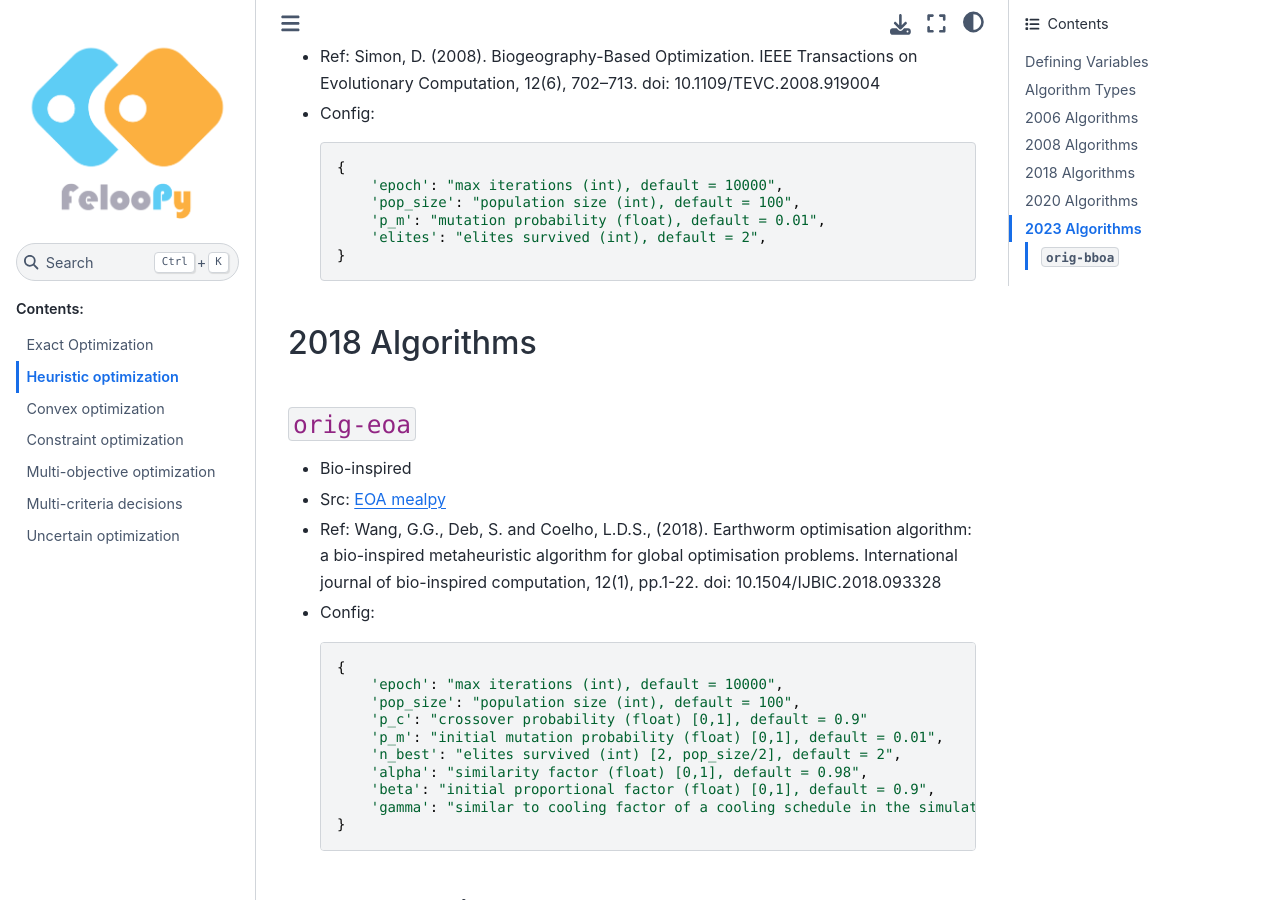
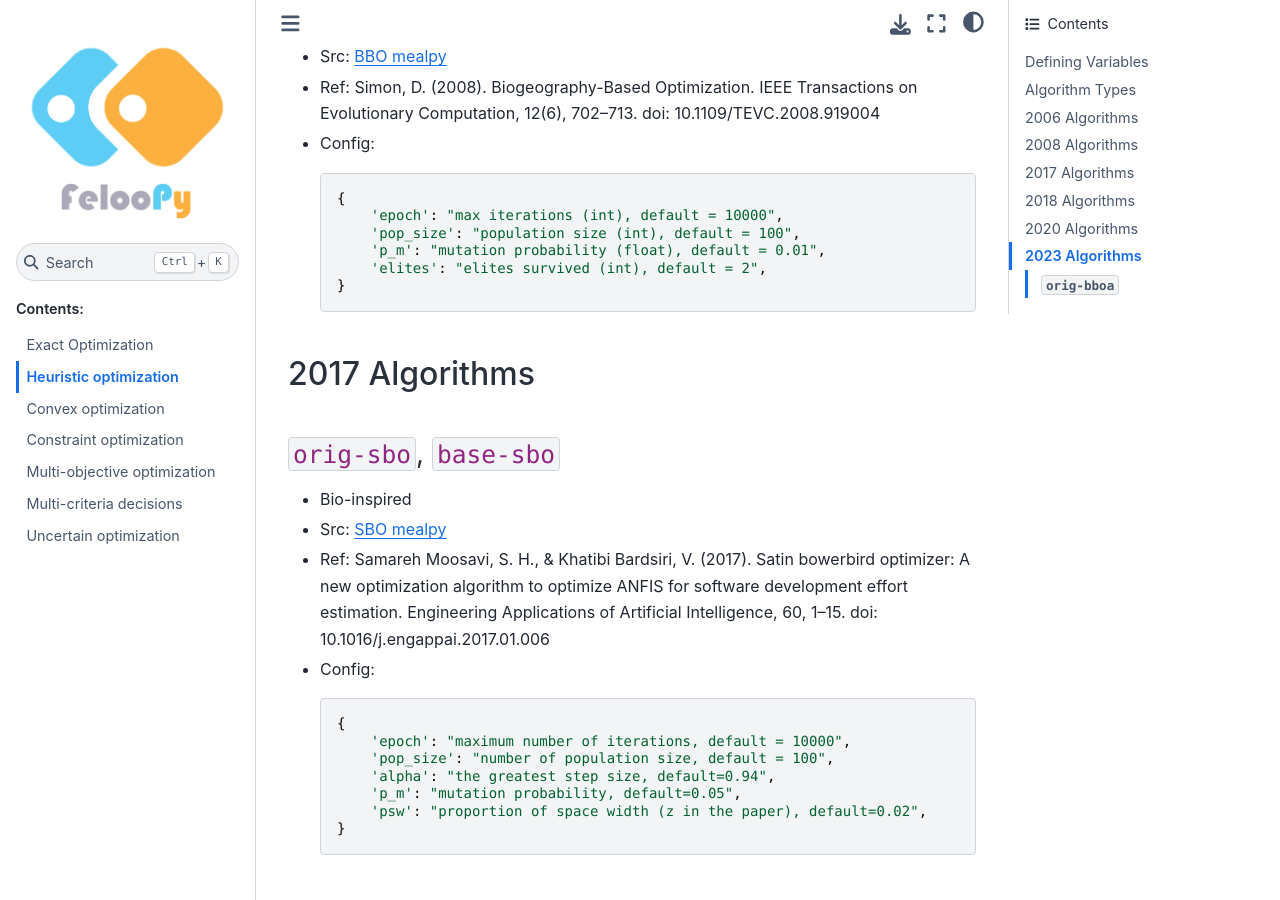
Before and after one commit to ktafakkori/feloopy, a Sphinx documentation site: the page built from docs/heuristic.md, in a window 1280 px wide and 900 px high, scrolled down 1545 px. Built offline with Sphinx 7.4.7 and the Sphinx Book theme 1.1.4, drawn with Linux system fonts in a browser that asks for light colours; some of the changed text lies outside the part shown.

Commit message:
revised docs.

````diff
--- a/docs/heuristic.md
+++ b/docs/heuristic.md
@@ -40,13 +40,13 @@
 
     ```python
     {
-            "epoch": "(int): maximum number of iterations, default = 10000"
-            "pop_size": "(int) number of population size, default = 100"
-            "seed_min": "(int) Number of Seeds (min)"
-            "seed_max": "(int) Number of seeds (max)"
-            "exponent": "(int) Variance Reduction Exponent"
-            "sigma_start": "(float) The initial value of standard deviation"
-            "sigma_end": "(float) The final value of standard deviation"
+        "epoch": "(int): maximum number of iterations, default = 10000"
+        "pop_size": "(int) number of population size, default = 100"
+        "seed_min": "(int) Number of Seeds (min)"
+        "seed_max": "(int) Number of seeds (max)"
+        "exponent": "(int) Variance Reduction Exponent"
+        "sigma_start": "(float) The initial value of standard deviation"
+        "sigma_end": "(float) The final value of standard deviation"
     }
     ```
 
@@ -70,8 +70,30 @@
         'elites': "elites survived (int), default = 2",
     }
     ```
+
+## 2017 Algorithms
+
+### `orig-sbo`, `base-sbo`
+
+- Bio-inspired
+
+- Src: [SBO mealpy](https://github.com/thieu1995/mealpy/blob/master/mealpy/bio_based/SBO.py)
+
+- Ref: Samareh Moosavi, S. H., & Khatibi Bardsiri, V. (2017). Satin bowerbird optimizer: A new optimization algorithm to optimize ANFIS for software development effort estimation. Engineering Applications of Artificial Intelligence, 60, 1–15. doi: 10.1016/j.engappai.2017.01.006
+
+- Config:
+
+    ```python
+    {
+        'epoch': "maximum number of iterations, default = 10000",
+        'pop_size': "number of population size, default = 100",
+        'alpha': "the greatest step size, default=0.94",
+        'p_m': "mutation probability, default=0.05",
+        'psw': "proportion of space width (z in the paper), default=0.02",
+    }
+    ```
+
 ## 2018 Algorithms
-
 
 ### `orig-eoa`
 
````
Also changed, not shown: other parts of docs/heuristic.md (+2 -2 lines).
